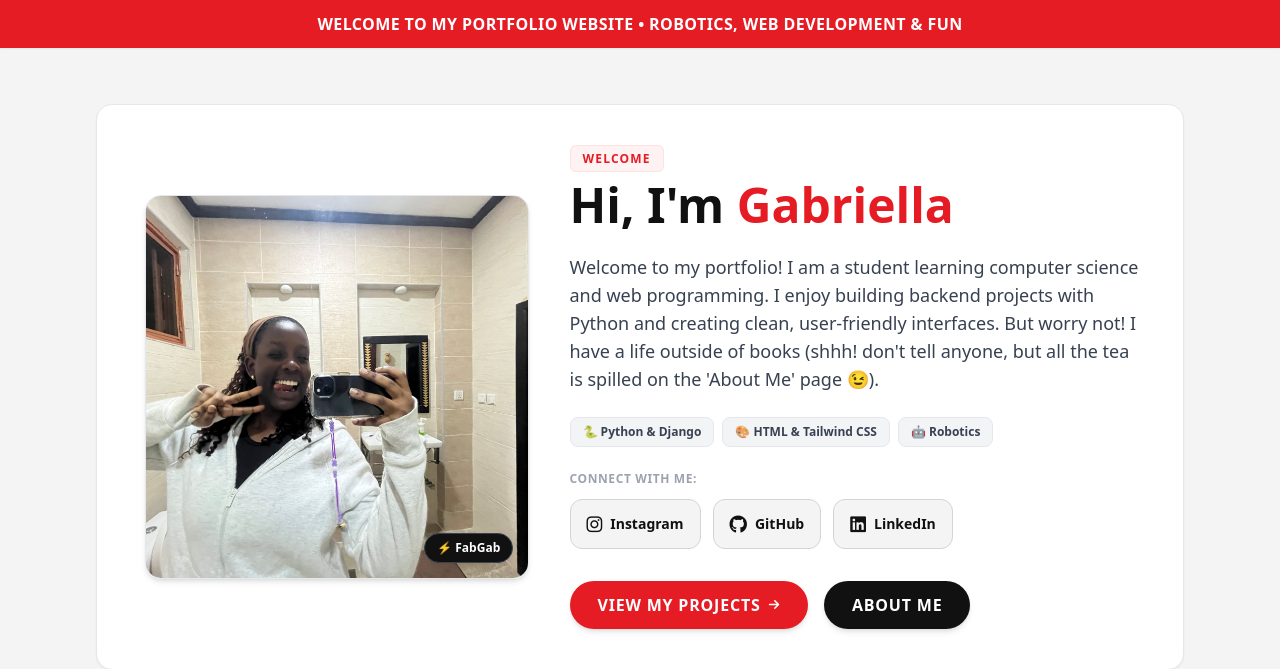
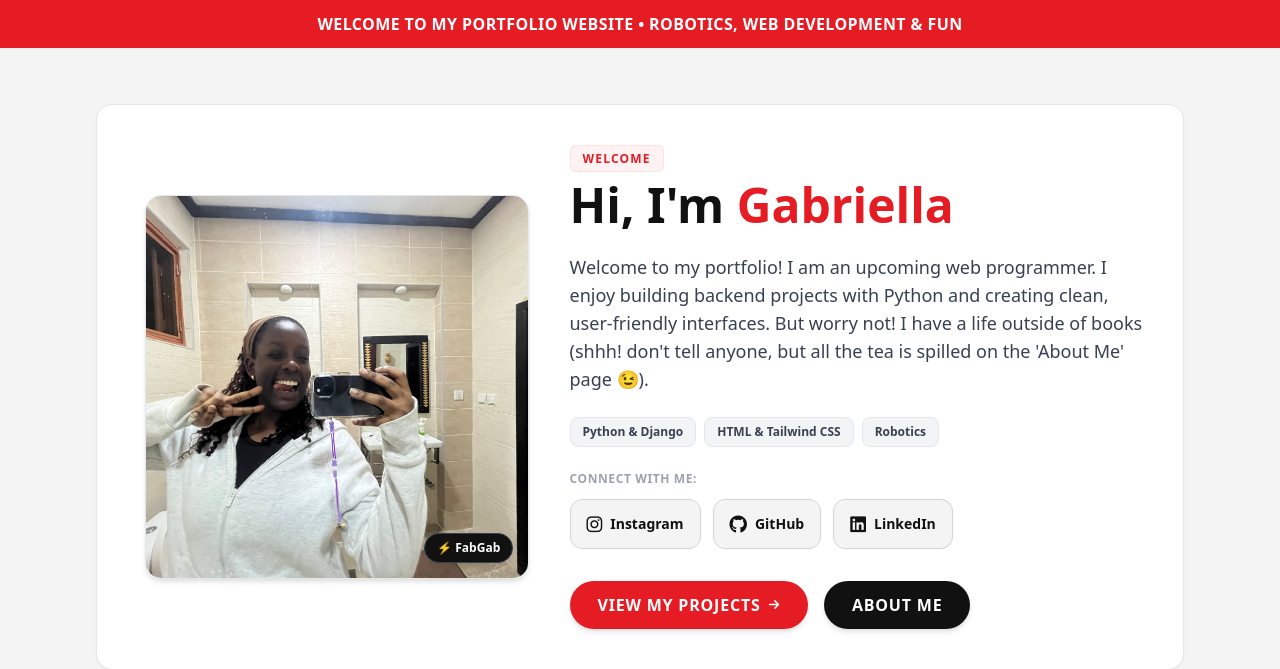
Before and after one commit to kanyange23gabriella-debug/Portfolio, a Django app: page / in a window 1280 px wide. Shown: the part 65-734 px from the top of the page. Run offline with Django 5.2, Linux system fonts and the light colour scheme; some libraries are stand-ins or nearby versions.

Commit message:
Improvements made to Portfolio

```diff
--- a/templates/core/index.html
+++ b/templates/core/index.html
@@ -48,14 +48,14 @@
 
                 <!-- Bio Description -->
                 <p class="text-gray-700 text-base sm:text-lg leading-relaxed">
-                    Welcome to my portfolio! I am a student learning computer science and web programming. I enjoy building backend projects with Python and creating clean, user-friendly interfaces. But worry not! I have a life outside of books (shhh! don't tell anyone, but all the tea is spilled on the 'About Me' page 😉).
+                    Welcome to my portfolio! I am an upcoming web programmer. I enjoy building backend projects with Python and creating clean, user-friendly interfaces. But worry not! I have a life outside of books (shhh! don't tell anyone, but all the tea is spilled on the 'About Me' page 😉).
                 </p>
 
                 <!-- Tech Tag Pills -->
                 <div class="flex flex-wrap gap-2 text-xs font-bold text-gray-700">
-                    <span class="bg-gray-100 px-3 py-1.5 rounded-lg border border-gray-200">🐍 Python & Django</span>
-                    <span class="bg-gray-100 px-3 py-1.5 rounded-lg border border-gray-200">🎨 HTML & Tailwind CSS</span>
-                    <span class="bg-gray-100 px-3 py-1.5 rounded-lg border border-gray-200">🤖 Robotics</span>
+                    <span class="bg-gray-100 px-3 py-1.5 rounded-lg border border-gray-200"> Python & Django</span>
+                    <span class="bg-gray-100 px-3 py-1.5 rounded-lg border border-gray-200"> HTML & Tailwind CSS</span>
+                    <span class="bg-gray-100 px-3 py-1.5 rounded-lg border border-gray-200"> Robotics</span>
                 </div>
 
                 <!-- Social Media Links Section -->
```
